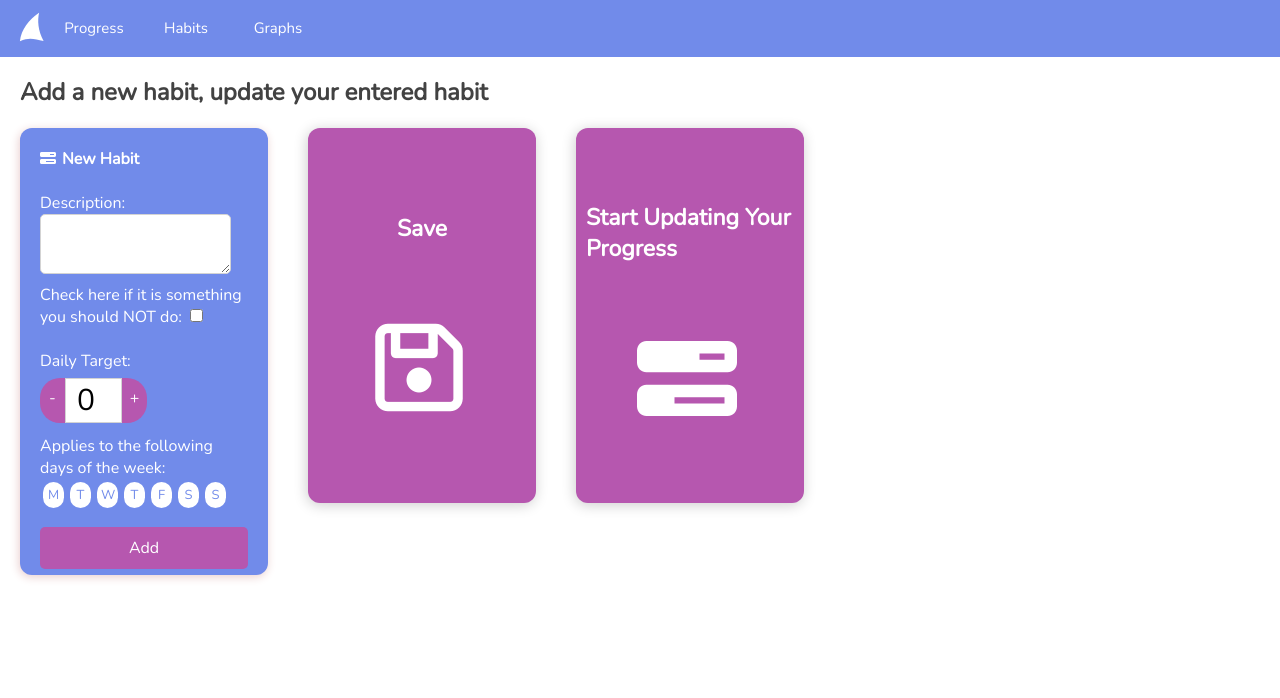
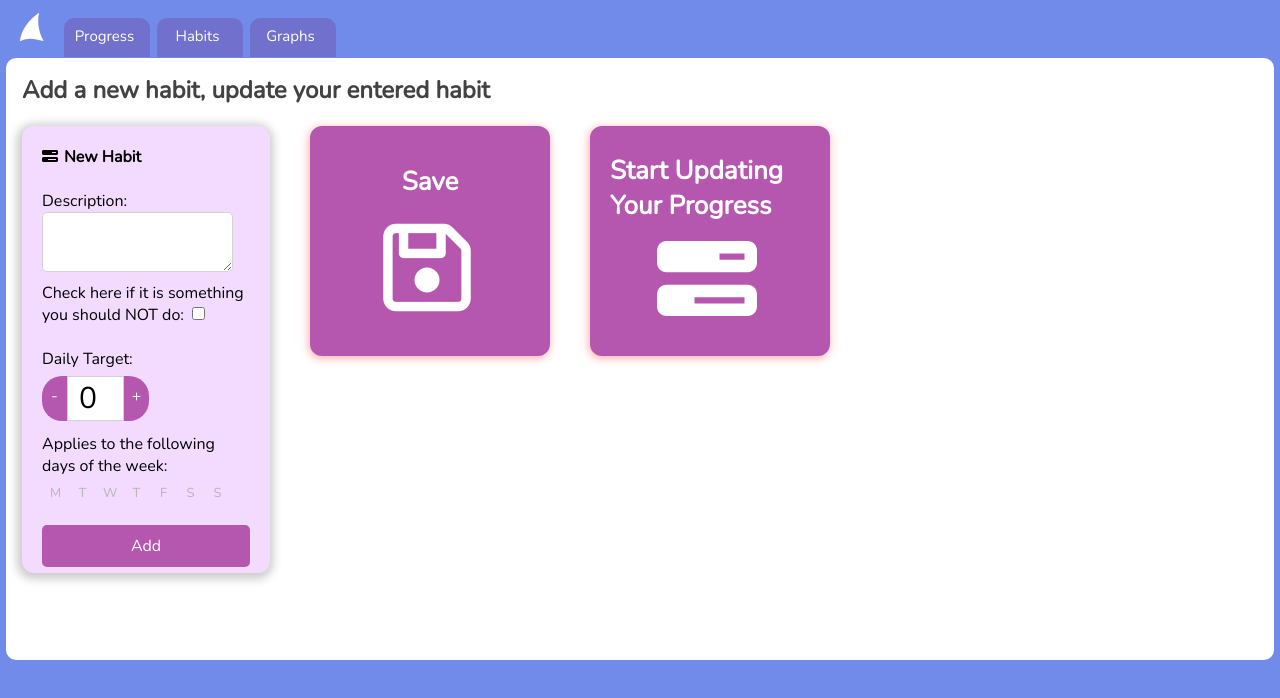
Before and after one commit to vincentluciani/javascript-playground, a website: page habits/adding_habits.html in a window 1280 px wide. Drawn offline with nearby package versions, Linux system fonts and the light colour scheme.

Commit message:
design: header like tabs

```diff
--- a/habits/adding_habits.html
+++ b/habits/adding_habits.html
@@ -8,14 +8,15 @@
                 margin: 0px;
                 font-family: "Nunito","candara","arial";
                 overflow-wrap: break-word;
+                background: #718bea;
             }
             .green{
                 background:#17bc25;
                 color:white;
             }
             .blue{
-                background:#718bea;
-                color:white;
+                background:#f2dbff;
+                color:black;
             }
             .orange{
                 background:#b657af;
@@ -53,19 +54,31 @@
                 padding-left:10px;
             }
             .horizontal-menu li{
-                height: 53px;
-                width: 65px;
+                height: 32px;
+                width: 86px;
                 border-radius: 10px 10px 0px 0px;
                 float: left;
-                margin-right: 27px;
+                margin-right: 7px;
                 margin-top: 0px;
                 text-align:center;
+                padding-top:8px;
+                background-color:#7171cd;
+                height:31px;
+            }
+            .horizontal-menu li.active{
+                background: white;
+                height: 33px;
             }
             a, a:active, a:visited, a span {
                 text-decoration: none;
                 color: white;
                 margin-right: 5px;
             }
+            li.active a, li.active a:active, li.active a:visited, li.active a span {
+                color: black;
+                font-weight: bold;
+            }
+
             .filter-bar{
                 background: white;
                 opacity: 1;
@@ -83,21 +96,20 @@
                 margin-bottom:65px;
             }
             .box,.main-section{
-                padding: 10px;
+                padding: 16px;
                 border-radius: 12px;
             }
-            .box{
-                margin:20px 40px 7px 0px;
-            }
+
             .main-section{
-                margin:10px;
+                margin:0px 6px 0px 6px;
                 padding-bottom: 80px;
             }
             .box,.filter-bar{
                 /*background:white;*/
             }
             .main-section{
-                margin-top:66px;
+                margin-top:58px;
+                border-radius:10px;
             }
             .main-section,.habit-graph{
                 background: white;
@@ -105,7 +117,7 @@
             .box.new-habit,.habit-setting{
                 width: 208px;
                 height: 407px;
-                box-shadow: rgb(233 206 206) -1px 2px 10px 0px;
+                box-shadow: rgb(203 203 203) -1px 2px 10px 4px;
                 padding: 20px;
             }
             .box.canva-wrapper{
@@ -306,13 +318,12 @@
                 border-radius: 13px;
                 text-align: center;
             }
-            .weekday.selected, .weekday.unselected.reverse{
-                color:#718bea;
-                background-color: white;
+            .weekday.selected{
+                color:white;
+                background-color: #b657af;
             }
-            .weekday.unselected, .weekday.selected.reverse{
-                color: white;
-                background-color: #718bea;
+            .weekday{
+                color: #b5b5b5;
             }
             .week-day-selection{
                 margin-top: 13px;
@@ -321,7 +332,7 @@
                 margin-bottom: 10px;
             }
             .habit-setting{
-                background: #fbfbfb;
+                background: #f1ceff;
             }
             .habit-update{
                 background:#f7f6f6;
@@ -385,12 +396,6 @@
             .positive-message .icon{
                 font-size:88px;
             }
-            .positive-message .title{
-                font-size:69px;
-            }
-            .positive-message .sub-title{
-                font-size:45px;
-            }
             #daily-journal{
                 width:100%;
             }
@@ -398,7 +403,7 @@
             input, textarea{
                 border: 1px solid lightgrey;
                 font-family: "Nunito","candara","arial";
-
+                background-color: white;
             }
             input[type="checkbox"],input[type="date"],textarea{
                 border-radius: 5px;
@@ -415,13 +420,41 @@
                 #habit-filters{
                     display: none;
                 }
+                .box{
+                margin:20px 0px 7px 0px;
+                }
+                #date-filter{
+                    margin: 10px 0px 0px 0px;
+                }
+                .positive-message .sub-title{
+                    margin:20px;
+                }
+                .positive-message .title{
+                    font-size:50px;
+                    text-align: center;
+                }
+                .positive-message .sub-title{
+                    font-size: 34px;
+                    text-align: center;
+                }
+
             }
             @media (min-width: 1000px){
+                .box{
+                margin:20px 40px 7px 0px;
+                }
                 .action-input{
                     margin-left: 16px;
                     margin-right: 16px;
                     margin-top: 5px;
                 }
+                .positive-message .title{
+                font-size:69px;
+                }
+                .positive-message .sub-title{
+                    font-size:45px;
+                }
+
             }
 
 
@@ -441,9 +474,9 @@
                 </a>
                 <nav>
                     <ul class="horizontal-menu">
-                        <li><a onclick="changeTabToProgress();" id="menu_dashboard">Progress</a></li>
-                        <li><a onclick="changeTabToHabits();" id="menu_dashboard">Habits</a></li>
-                        <li><a onclick="changeTabToGraphs();" id="menu_dashboard">Graphs</a></li>
+                        <li id="progress-menu"><a onclick="changeTabToProgress();" id="menu_dashboard">Progress</a></li>
+                        <li id="habits-menu"><a onclick="changeTabToHabits();" id="menu_dashboard">Habits</a></li>
+                        <li id="graphs-menu"><a onclick="changeTabToGraphs();" id="menu_dashboard">Graphs</a></li>
                     </ul>
                 </nav>
             </div>
@@ -496,23 +529,23 @@
                         <input type="number" id="new-target" class="number-of-completion" value=0 />
                         <div id="plus-in-add-div" class="plus-button normal">+</div>
                     </div>
-                    <div class="week-day-selection" id="week-day-selection" weekday='monday tuesday wednesday thursday friday saturday sunday' >
+                    <div class="week-day-selection" id="week-day-selection" weekday='' >
                         <label>Applies to the following days of the week:</label>
-                        <div class="weekday monday selected">M</div>
-                        <div class="weekday tuesday selected">T</div>
-                        <div class="weekday wednesday selected">W</div>
-                        <div class="weekday thursday selected">T</div>
-                        <div class="weekday friday selected">F</div>
-                        <div class="weekday saturday selected">S</div>
-                        <div class="weekday sunday selected">S</div>
+                        <div class="weekday monday">M</div>
+                        <div class="weekday tuesday">T</div>
+                        <div class="weekday wednesday">W</div>
+                        <div class="weekday thursday">T</div>
+                        <div class="weekday friday">F</div>
+                        <div class="weekday saturday">S</div>
+                        <div class="weekday sunday">S</div>
                     </div>
                     <div onClick='addElementFromForm();' id="add-button" class="add-button">Add</div>
                 </div>
-                <div class="box huge-button" onclick="extractElementsForUpdate();">
+                <div class="box big-action-button" onclick="extractElementsForUpdate();">
                     <div>Save</div>
                     <i class="fa fa-save"></i>
                 </div>
-                    <div onclick="changeTabToProgress();" class="box huge-button">
+                    <div onclick="changeTabToProgress();" class="box big-action-button">
                         <div>Start Updating Your Progress</div>
                          <i class="fa fa-tasks"></i>
                     </div>
--- a/habits/components/weekDaySelector.js
+++ b/habits/components/weekDaySelector.js
@@ -160,9 +160,9 @@ var dayOfWeek = function(day, label, weekday){
     var dayOfWeekDiv = document.createElement("div");
 
     if (isDayInListOfDaysString(day, weekday) == true){
-        var className = "weekday "+day+" selected reverse";
+        var className = "weekday "+day+" selected";
     } else {
-        var className = "weekday "+day+" unselected reverse";
+        var className = "weekday "+day+" unselected";
     }
 
     dayOfWeekDiv.setAttribute("class",className);
--- a/habits/habits_main.js
+++ b/habits/habits_main.js
@@ -372,12 +372,18 @@ var changeTabToProgress = function(){
     document.getElementById("habits-section").style.display = "none";
     document.getElementById("progress-section").style.display = "block";
     document.getElementById("graphs-section").style.display = "none";
+    document.getElementById("progress-menu").classList.add("active");
+    document.getElementById("habits-menu").classList.remove("active");
+    document.getElementById("graphs-menu").classList.remove("active");
 }
 
 var changeTabToHabits = function(){
     document.getElementById("habits-section").style.display = "block";
     document.getElementById("progress-section").style.display = "none";
     document.getElementById("graphs-section").style.display = "none";
+    document.getElementById("progress-menu").classList.remove("active");
+    document.getElementById("habits-menu").classList.add("active");
+    document.getElementById("graphs-menu").classList.remove("active");
     document.getElementById('new-description').focus();
 }
 
@@ -385,6 +391,9 @@ var changeTabToGraphs = function(){
     document.getElementById("habits-section").style.display = "none";
     document.getElementById("progress-section").style.display = "none";
     document.getElementById("graphs-section").style.display = "block";
+    document.getElementById("progress-menu").classList.remove("active");
+    document.getElementById("habits-menu").classList.remove("active");
+    document.getElementById("graphs-menu").classList.add("active");
 }
 
 
```
